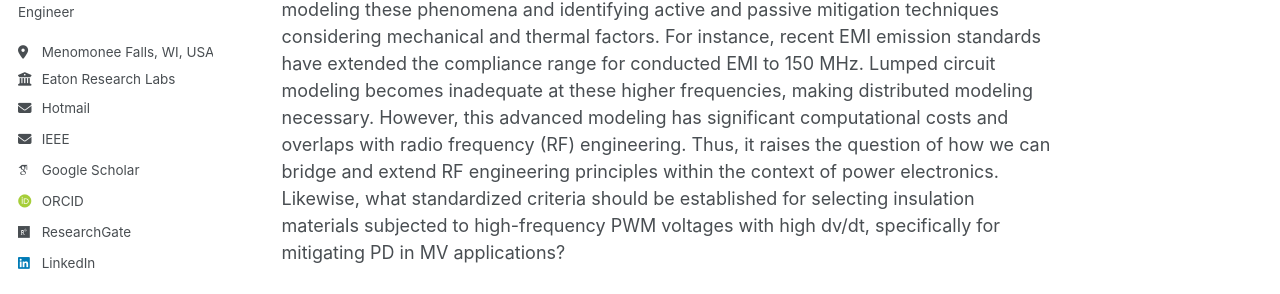
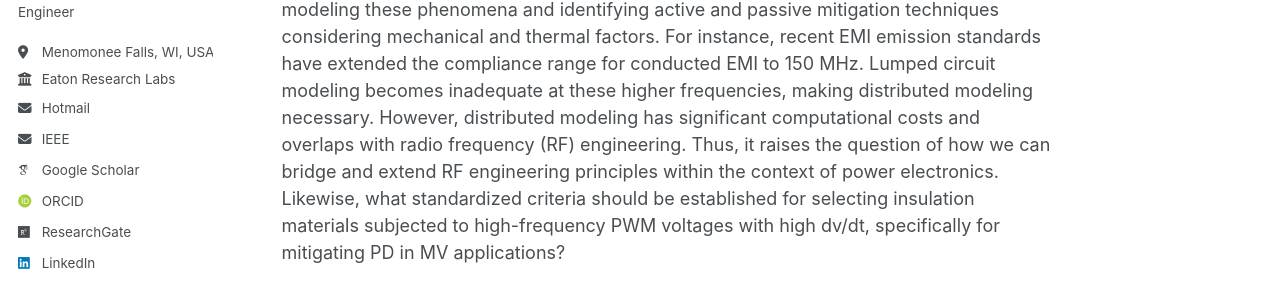
Before and after one commit to AbdulBasitMirza/abdulbasitmirza.github.io, a Jekyll site: the page built from _pages/about.md, in a window 1280 px wide and 900 px high, scrolled down 519 px. Shown: the part 342-636 px from the top of the window. Built offline with Jekyll 4.4.1, drawn with Linux system fonts in a browser that asks for light colours; some web fonts are replaced; some of the changed text lies outside the part shown.

Commit message:
Update about.md

```diff
--- a/_pages/about.md
+++ b/_pages/about.md
@@ -16,6 +16,6 @@ Research Interests
 -----
 I am interested in modular heterogeneous packaging architectures for Wide Band Gap (WBG) and Ultra Wide Band Gap (UWBG) based power converters as we advance toward "Power Electronics 3.0" in the late 2020s. This area encompasses a complex design landscape that covers electrical, mechanical, thermal, and embedded system aspects. My primary focus is on the electrical and embedded system elements.
 
-For the electrical aspect, I am interested in the mitigation of exacerbated side effects due to the fast switching (dv/dt and di/dt), such as Partial Discharge (PD), Electromagnetic Interference (EMI), and high-frequency interactions. I am particularly interested in modeling these phenomena and identifying active and passive mitigation techniques considering mechanical and thermal factors. For instance, recent EMI emission standards have extended the compliance range for conducted EMI to 150 MHz. Lumped circuit modeling becomes inadequate at these higher frequencies, making distributed modeling necessary. However, this advanced modeling has significant computational costs and overlaps with radio frequency (RF) engineering. Thus, it raises the question of how we can bridge and extend RF engineering principles within the context of power electronics. Likewise, what standardized criteria should be established for selecting insulation materials subjected to high-frequency PWM voltages with high dv/dt, specifically for mitigating PD in MV applications?
+For the electrical aspect, I am interested in the mitigation of exacerbated side effects due to the fast switching (dv/dt and di/dt), such as Partial Discharge (PD), Electromagnetic Interference (EMI), and high-frequency interactions. I am particularly interested in modeling these phenomena and identifying active and passive mitigation techniques considering mechanical and thermal factors. For instance, recent EMI emission standards have extended the compliance range for conducted EMI to 150 MHz. Lumped circuit modeling becomes inadequate at these higher frequencies, making distributed modeling necessary. However, distributed modeling has significant computational costs and overlaps with radio frequency (RF) engineering. Thus, it raises the question of how we can bridge and extend RF engineering principles within the context of power electronics. Likewise, what standardized criteria should be established for selecting insulation materials subjected to high-frequency PWM voltages with high dv/dt, specifically for mitigating PD in MV applications?
 
 In the realm of embedded systems, I am focused on non-invasive health monitoring of power converters. As switching frequencies increase and enter the "MHz" territory, the pool of available voltage and current sensing technologies is expensive and limited, rendering purely physics-based health prognostics and diagnostics impractical. Consequently, I am interested in developing hybrid approaches that combine physics-based modeling with data-driven techniques, such as multi-time-scale Digital Twin.
```
